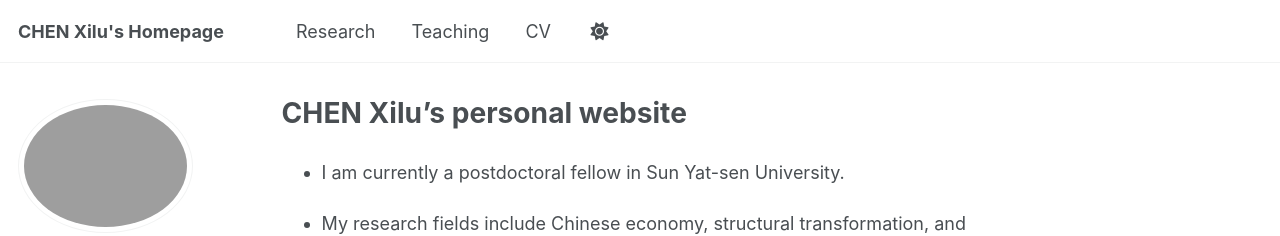
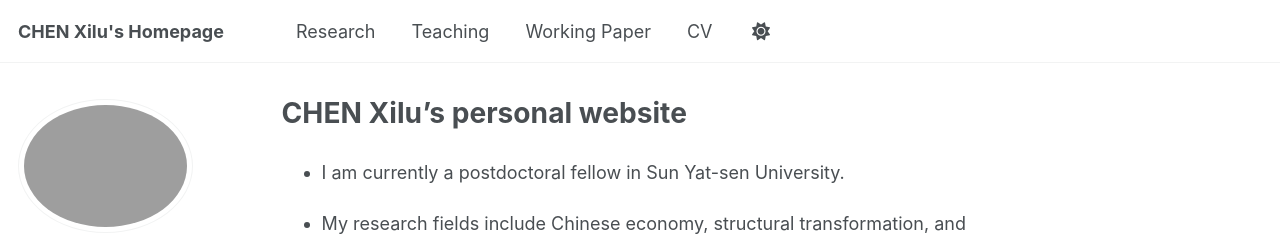
Before and after one commit to Xilu-CHEN/xilu-chen.github.io, a Jekyll site: the page built from _pages/about.md, in a window 1280 px wide. Shown: the top 236 px of the page. Built offline with Jekyll 4.4.1, drawn with Linux system fonts in a browser that asks for light colours; some web fonts are replaced; a script that is not in the unit is left out.

Commit message:
Update navigation.yml

```diff
--- a/_data/navigation.yml
+++ b/_data/navigation.yml
@@ -17,8 +17,8 @@ main:
   - title: "Teaching"
     url: /teaching/
 
-  # - title: "Portfolio"
-  #   url: /portfolio/
+  - title: "Working Paper"
+    url: /portfolio/
 
   # - title: "Blog Posts"
   #   url: /year-archive/
```
